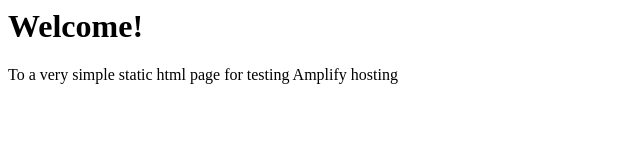
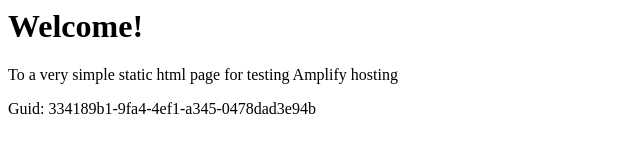
Before and after one commit to aws-aemilia-gru/Github-PR-Commit-Integration-Test-DoNotTouch-Gith-P5X5MO5I-v1-prod-sa-east-1, a website: page src/index.html in a window 1280 px wide. Shown: the whole page, without its empty margins (0-640 px from the left). Drawn offline with Linux system fonts and the light colour scheme.

Commit message:
commit from integ tests

```diff
--- a/src/index.html
+++ b/src/index.html
@@ -1,3 +1,5 @@
+
+
 <html lang="en">
 
 <head>
@@ -10,6 +12,6 @@
 <body>
     <h1>Welcome!</h1>
     <p>To a very simple static html page for testing Amplify hosting</p>
-</body>
+    <p>Guid: 334189b1-9fa4-4ef1-a345-0478dad3e94b</p></body>
 
 </html>
```
